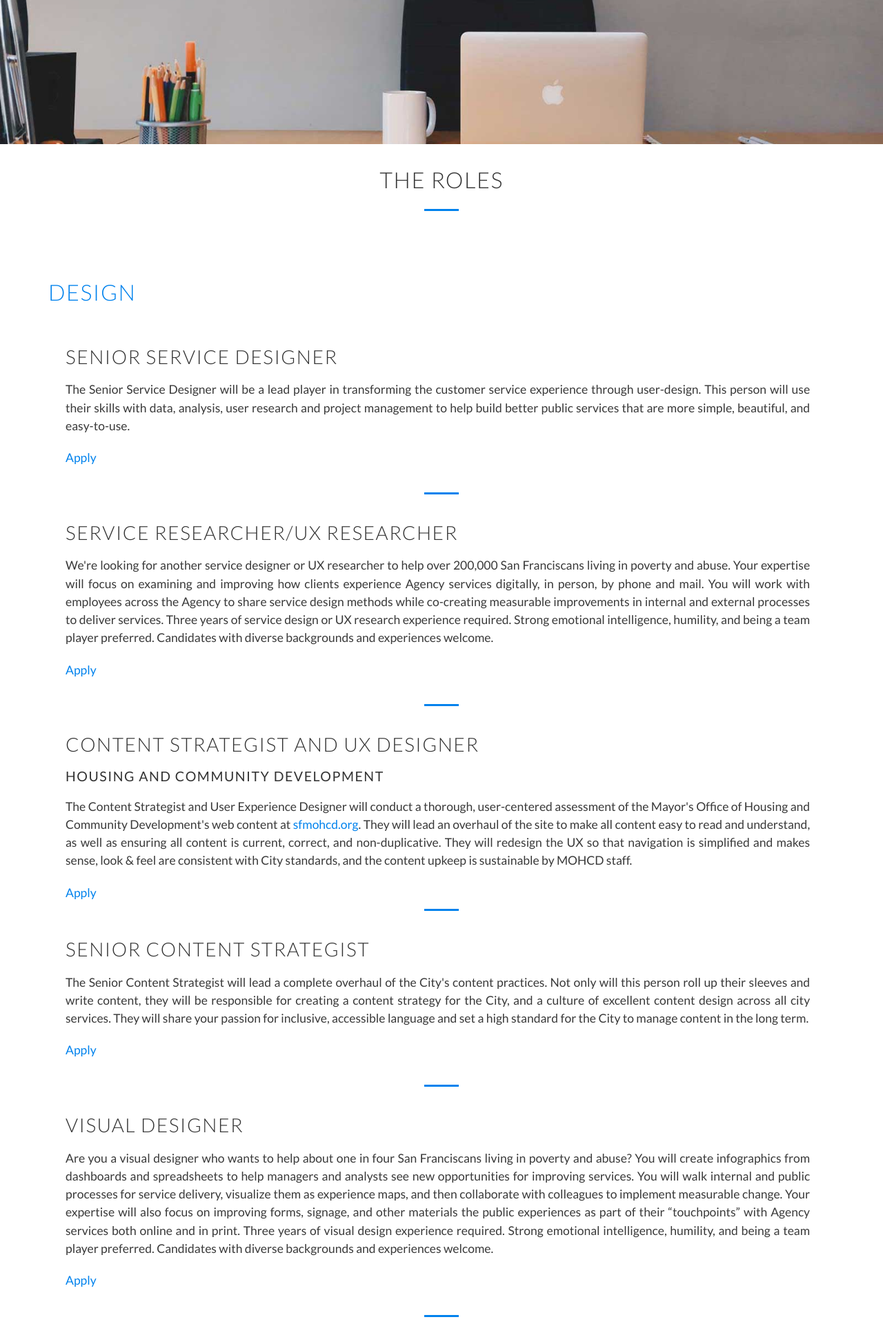
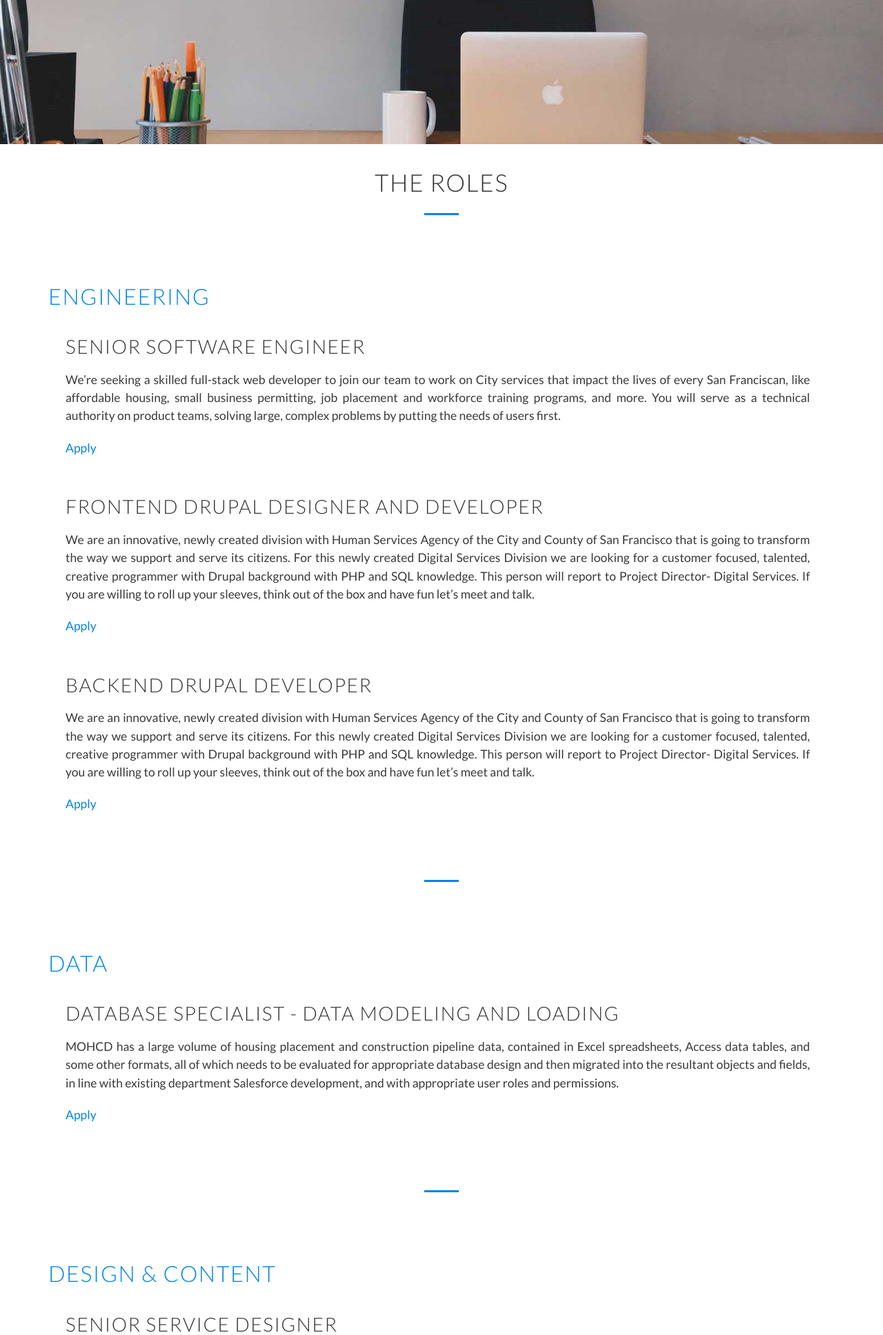
Before and after one commit to SFDigitalServices/sfdigitalservices, a PHP site: page /joinus.html in a window 1280 px wide. Shown: the part 1270-3206 px from the top of the page at 69% size. Run offline with PHP 8.4, Linux system fonts and the light colour scheme; some libraries are stand-ins or nearby versions.

Commit message:
Reordered/restyled job sections

```diff
--- a/public/css/styles.css
+++ b/public/css/styles.css
@@ -165,6 +165,9 @@ button:active {
   margin-bottom: 30px;
   border-top: 3px solid #0082ed!important;
   width: 50px;
+}
+.mid-separator{
+  margin-top: 70px;
 }
 .navbar {
   background-color: #0082ed;
@@ -471,7 +474,6 @@ padding-top:10px;
 
 .jobcat{
   margin-top: 50px;
-margin-bottom: 20px;
   display: inline-block;
 }
 .jobcat:hover{
--- a/public/joinus.html
+++ b/public/joinus.html
@@ -67,8 +67,10 @@
     <!-- Services -->
     <div id="roadmap" class="container">
       <div class="col-xs-12 col-md-12">
-        <h2 class="sub-heading">The Roles</h2><div class="separator center"></div>
+        <h1 class="sub-heading">The Roles</h1><div class="separator center"></div>
       </div>
+
+      <hr>
 
     <!-- /* Job Category Dropdown >
 	<div class="form-group-jobcats">
@@ -94,61 +96,6 @@
 	</script>
 < Job Category Dropdown */ -->
 
-
-
-<!-- /* Section - Design -->
-      <a class="jobcat" name="design"><h2> Design </h2></a>
-      <div class="roles-body">
-          <h3>Senior Service Designer</h3>
-          <p>The Senior Service Designer will be a lead player in transforming the customer service experience through user-design. This person will use their skills with data, analysis, user research and project management to help build better public services that are more simple, beautiful, and easy-to-use.</p>
-      <p><a href="https://www.sfgov.org">Apply</a><br /><br /></p>
-
-      </div>
-
-<div class="separator center"></div>
-
-<div class="roles-body">
-          <h3>Service Researcher/UX Researcher</h3>
-          <p> We're looking for another service designer or UX researcher to help over 200,000 San Franciscans living in poverty and abuse. Your expertise will focus on examining and improving how clients experience Agency services digitally, in person, by phone and mail. You will work with employees across the Agency to share service design methods while co-creating measurable improvements in internal and external processes to deliver services. Three years of service design or UX research experience required. Strong emotional intelligence, humility, and being a team player preferred. Candidates with diverse backgrounds and experiences welcome. </p>
-          <p><a href="https://www.sfgov.org">Apply</a><br /><br /></p>
-      </div>
-      <div class="separator center"></div>
-
-     <div class="roles-body">
-          <h3>Content Strategist and UX Designer</h3>
-          <h4>Housing and Community Development</h4>
-          <p>The Content Strategist and User Experience Designer will conduct a thorough, user-centered assessment of the Mayor's Office of Housing and Community Development's web content at <a href="https://www.sfmohcd.org" target="_blank">sfmohcd.org</a>. They will lead an overhaul of the site to make all content easy to read and understand, as well as ensuring all content is current, correct, and non-duplicative. They will redesign the UX so that navigation is simplified and makes sense, look & feel are consistent with City standards, and the content upkeep is sustainable by MOHCD staff.</p>
-          <p><a href="https://www.jobaps.com/SF/sup/bulpreview.asp?R1=PEX&R2=1043&R3=071505">Apply</a></p>
-      </div>
-
-      <div class="separator center"></div>
-
-      <div class="roles-body">
-          <h3>Senior Content Strategist</h3>
-          <p>The Senior Content Strategist will lead a complete overhaul of the City's content practices. Not only will this person roll up their sleeves and write content, they will be responsible for creating a content strategy for the City, and a culture of excellent content design across all city services.  They will share your passion for inclusive, accessible language and set a high standard for the City to manage content in the long term. </p>
-          <p><a href="https://www.sfgov.org">Apply</a><br /><br /></p>
-      </div>
-      <div class="separator center"></div>
-
-<div class="roles-body">
-          <h3>Visual Designer</h3>
-          <p>Are you a visual designer who wants to help about one in four San Franciscans living in poverty and abuse? You will create infographics from dashboards and spreadsheets to help managers and analysts see new opportunities for improving services. You will walk internal and public processes for service delivery, visualize them as experience maps, and then collaborate with colleagues to implement measurable change. Your expertise will also focus on improving forms, signage, and other materials the public experiences as part of their “touchpoints” with Agency services both online and in print. Three years of visual design experience required. Strong emotional intelligence, humility, and being a team player preferred. Candidates with diverse backgrounds and experiences welcome. </p>
-          <p><a href="https://www.sfgov.org">Apply</a><br /><br /></p>
-      </div>
-      <div class="separator center"></div>
-
-<div class="roles-body">
-          <h3>Information Architect and Content Designer</h3>
-          <p>We are an innovative, newly created division with Human Services Agency of the City and County of San Francisco that is going to transform the way we support and serve its citizens. For this newly created Digital Services Division we are looking for a customer focused, talented, creative content designer preferably with Adobe Creative Suite and Drupal knowledge. He or she must be good at editing and developing contents with an eye for how the contents should be displayed on the web pages. This person will report to Project Director- Digital Services. If you are willing to roll up your sleeves, think out of the box and have fun let’s meet and talk. </p>
-          <p><a href="https://www.sfgov.org">Apply</a><br /><br /></p>
-      </div>
-      <div class="separator center"></div>
-
-
-<!-- Section - Design */-->
-
-
-
 <!-- /* Section - Engineering -->
       <a name="engineering" class="jobcat"><h2> Engineering </h2></a>
 
@@ -158,14 +105,12 @@
           <p>We’re seeking a skilled full-stack web developer to join our team to work on City services that impact the lives of every San Franciscan, like affordable housing, small business permitting, job placement and workforce training programs, and more. You will serve as a technical authority on product teams, solving large, complex problems by putting the needs of users first. </p>
           <p><a href="https://www.jobaps.com/SF/sup/bulpreview.asp?R1=PEX&R2=1043&R3=071505">Apply</a><br /><br /></p>
       </div>
-      <div class="separator center"></div>
 
 <div class="roles-body">
           <h3>Frontend Drupal Designer and Developer</h3>
           <p> We are an innovative, newly created division with Human Services Agency of the City and County of San Francisco that is going to transform the way we support and serve its citizens. For this newly created Digital Services Division we are looking for a customer focused, talented, creative programmer with Drupal background with PHP and SQL knowledge. This person will report to Project Director- Digital Services. If you are willing to roll up your sleeves, think out of the box and have fun let’s meet and talk. </p>
           <p><a href="https://www.jobaps.com/SF/sup/bulpreview.asp?R1=PEX&R2=1043&R3=071505">Apply</a><br /><br /></p>
       </div>
-      <div class="separator center"></div>
 
 <div class="roles-body">
           <h3>Backend Drupal Developer </h3>
@@ -173,16 +118,74 @@
           <p><a href="https://www.jobaps.com/SF/sup/bulpreview.asp?R1=PEX&R2=1043&R3=071505">Apply</a><br /><br /></p>
       </div>
 
-      <div class="separator center"></div>
+
+<!-- Section - Engineering */ -->
+
+
+<div class="separator center mid-separator"></div>
+
+
+<!-- /* Section - Data -->
+<a name="data" class="jobcat"><h2> Data </h2></a>
+
 <div class="roles-body">
           <h3>Database Specialist - Data Modeling and Loading </h3>
           <p> MOHCD has a large volume of housing placement and construction pipeline data, contained in Excel spreadsheets, Access data tables, and some other formats, all of which needs to be evaluated for appropriate database design and then migrated into the resultant objects and fields, in line with existing department Salesforce development, and with appropriate user roles and permissions.
 	  </p>
           <p><a href="https://www.jobaps.com/SF/sup/bulpreview.asp?R1=PEX&R2=1043&R3=071505">Apply</a><br /><br /></p>
+</div>
+
+<!-- Section - Data */ -->
+
+
+<div class="separator center mid-separator"></div>
+
+
+<!-- /* Section - Design -->
+      <a class="jobcat" name="design"><h2> Design & Content </h2></a>
+      <div class="roles-body">
+          <h3>Senior Service Designer</h3>
+          <p>The Senior Service Designer will be a lead player in transforming the customer service experience through user-design. This person will use their skills with data, analysis, user research and project management to help build better public services that are more simple, beautiful, and easy-to-use.</p>
+      <p><a href="https://www.sfgov.org">Apply</a><br /><br /></p>
+
       </div>
 
 
-<!-- Section - Engineering */ -->
+<div class="roles-body">
+          <h3>Service Researcher/UX Researcher</h3>
+          <p> We're looking for another service designer or UX researcher to help over 200,000 San Franciscans living in poverty and abuse. Your expertise will focus on examining and improving how clients experience Agency services digitally, in person, by phone and mail. You will work with employees across the Agency to share service design methods while co-creating measurable improvements in internal and external processes to deliver services. Three years of service design or UX research experience required. Strong emotional intelligence, humility, and being a team player preferred. Candidates with diverse backgrounds and experiences welcome. </p>
+          <p><a href="https://www.sfgov.org">Apply</a><br /><br /></p>
+      </div>
+
+     <div class="roles-body">
+          <h3>Content Strategist and UX Designer</h3>
+          <h4>Housing and Community Development</h4>
+          <p>The Content Strategist and User Experience Designer will conduct a thorough, user-centered assessment of the Mayor's Office of Housing and Community Development's web content at <a href="https://www.sfmohcd.org" target="_blank">sfmohcd.org</a>. They will lead an overhaul of the site to make all content easy to read and understand, as well as ensuring all content is current, correct, and non-duplicative. They will redesign the UX so that navigation is simplified and makes sense, look & feel are consistent with City standards, and the content upkeep is sustainable by MOHCD staff.</p>
+          <p><a href="https://www.jobaps.com/SF/sup/bulpreview.asp?R1=PEX&R2=1043&R3=071505">Apply</a></p>
+      </div>
+
+
+      <div class="roles-body">
+          <h3>Senior Content Strategist</h3>
+          <p>The Senior Content Strategist will lead a complete overhaul of the City's content practices. Not only will this person roll up their sleeves and write content, they will be responsible for creating a content strategy for the City, and a culture of excellent content design across all city services.  They will share your passion for inclusive, accessible language and set a high standard for the City to manage content in the long term. </p>
+          <p><a href="https://www.sfgov.org">Apply</a><br /><br /></p>
+      </div>
+
+<div class="roles-body">
+          <h3>Visual Designer</h3>
+          <p>Are you a visual designer who wants to help about one in four San Franciscans living in poverty and abuse? You will create infographics from dashboards and spreadsheets to help managers and analysts see new opportunities for improving services. You will walk internal and public processes for service delivery, visualize them as experience maps, and then collaborate with colleagues to implement measurable change. Your expertise will also focus on improving forms, signage, and other materials the public experiences as part of their “touchpoints” with Agency services both online and in print. Three years of visual design experience required. Strong emotional intelligence, humility, and being a team player preferred. Candidates with diverse backgrounds and experiences welcome. </p>
+          <p><a href="https://www.sfgov.org">Apply</a><br /><br /></p>
+      </div>
+
+<div class="roles-body">
+          <h3>Information Architect and Content Designer</h3>
+          <p>We are an innovative, newly created division with Human Services Agency of the City and County of San Francisco that is going to transform the way we support and serve its citizens. For this newly created Digital Services Division we are looking for a customer focused, talented, creative content designer preferably with Adobe Creative Suite and Drupal knowledge. He or she must be good at editing and developing contents with an eye for how the contents should be displayed on the web pages. This person will report to Project Director- Digital Services. If you are willing to roll up your sleeves, think out of the box and have fun let’s meet and talk. </p>
+          <p><a href="https://www.sfgov.org">Apply</a><br /><br /></p>
+      </div>
+
+<!-- Section - Design */-->
+
+
 
 
 
```
Lines whose indentation alone changed are shown as unchanged.
